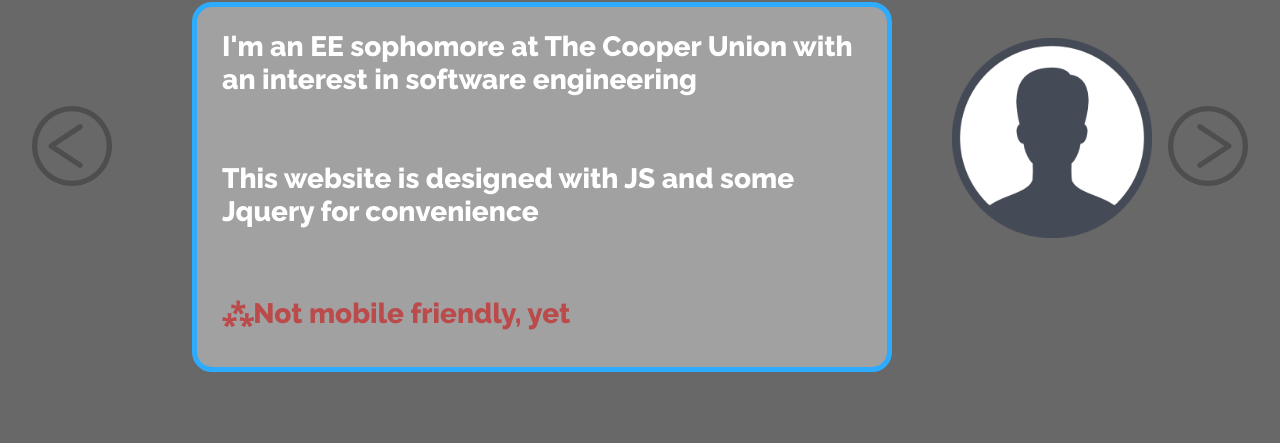
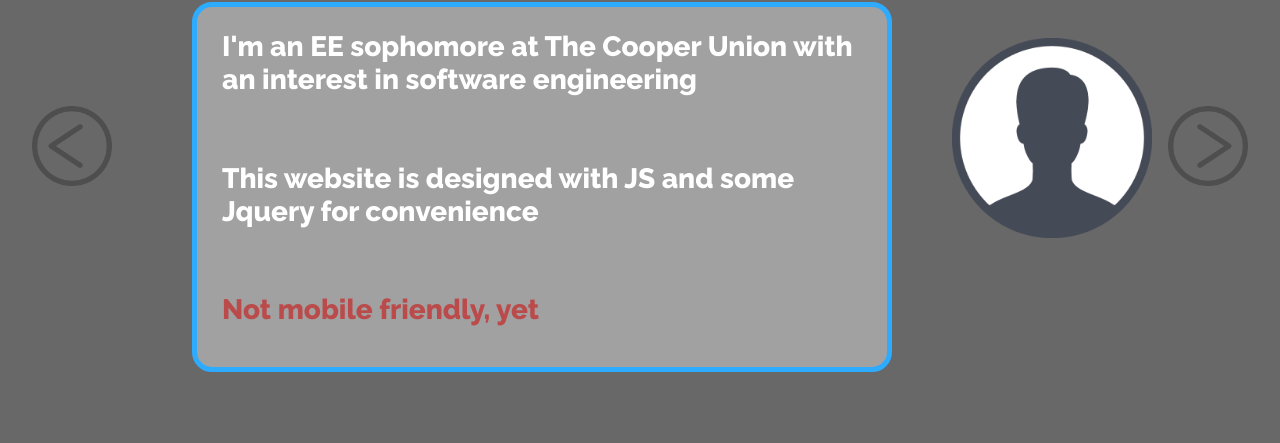
Before and after one commit to ThodoriKapouranis/OnePage, a plain HTML site: page index.html in a window 1280 px wide. Shown: the part 214-657 px from the top of the page. Drawn offline with Linux system fonts and the light colour scheme.

Commit message:
Update index.html

```diff
--- a/index.html
+++ b/index.html
@@ -23,7 +23,7 @@
                     <br>
                     <h2>This website is designed with JS and some Jquery for convenience</h2>
                     <br>
-                    <h2 style="color:rgb(187, 74, 74)">⁂Not mobile friendly, yet</h2>
+                    <h2 style="color:rgb(187, 74, 74)">Not mobile friendly, yet</h2>
                 </div>
             </div>
 
```
